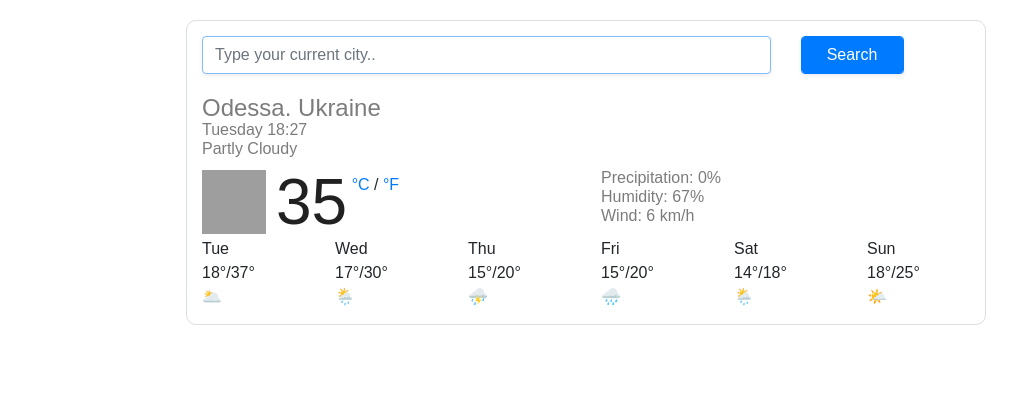
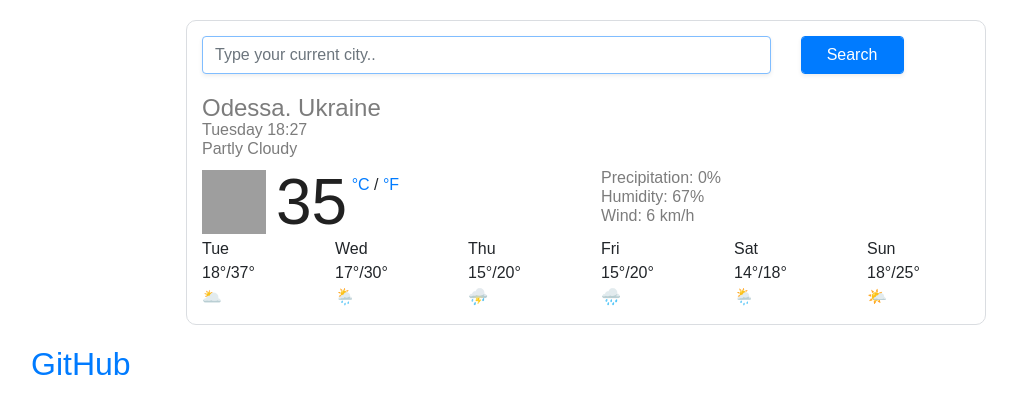
Before and after one commit to AlonaAloha/Weather.appProject, a plain HTML site: page index.html in a window 1280 px wide. Shown: the whole page, without its empty margins (54-1071 px from the left). Drawn offline with nearby package versions, Linux system fonts and the light colour scheme; grey boxes are pictures that could not be loaded.

Commit message:
Updated index.html

```diff
--- a/index.html
+++ b/index.html
@@ -100,6 +100,11 @@
         </div>
       </div>
     </div>
+    <h2>
+      <a href="https://github.com/AlonaAloha/Weathe">
+        GitHub
+      </a>
+    </h2>
     <script src="src/script.js"></script>
 </body>
 
```
